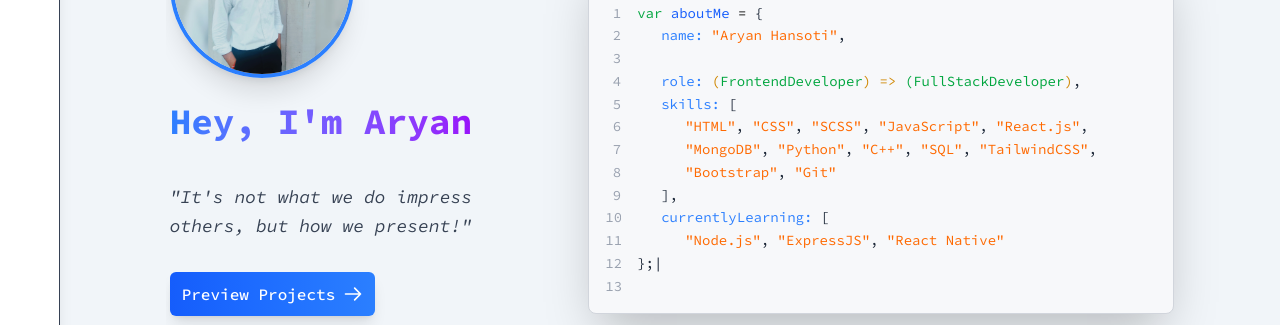
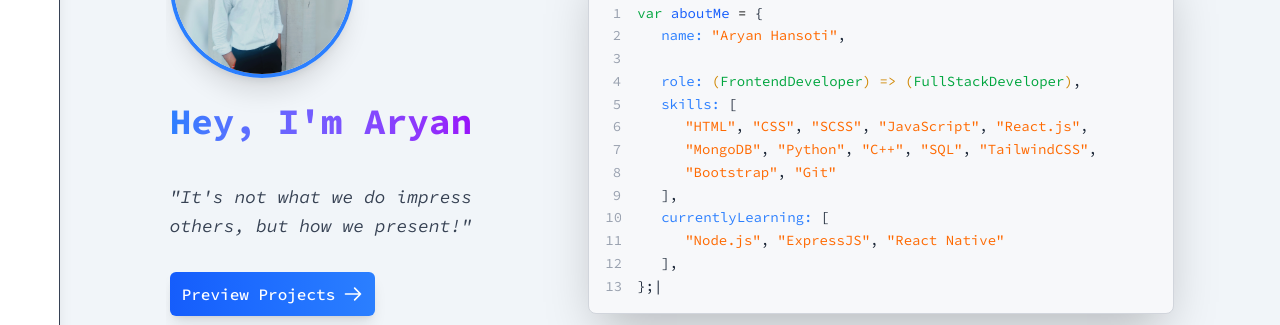
Before and after one commit to TheCodrrr/portfolio, a React (Vite) app in the folder portfolio/: page / in a window 1280 px wide. Shown: the part 297-622 px from the top of the page. Built offline with nearby package versions, Linux system fonts and the light colour scheme.

Commit message:
fix - updated the bug in code syntax design

```diff
--- a/portfolio/src/Home.jsx
+++ b/portfolio/src/Home.jsx
@@ -194,7 +194,7 @@
                                             <span className={darkMode ? "text-[#9cdcfe]" : "text-blue-500"}>role: </span>
                                             <span className={`${darkMode ? "text-[#dcdcaa]" : "text-yellow-600"} break-words`}>
                                                 (</span><span className={`${darkMode ? "text-[#4ec9b0]" : "text-green-600"} break-words`}>FrontendDeveloper</span><span className={darkMode ? "text-[#dcdcaa]" : "text-yellow-600"}>) =&gt; </span>
-                                            <span className={`${darkMode ? "text-[#4ec9b0]" : "text-green-600"} break-words`}>(FullStackDeveloper</span><span className={darkMode ? "text-[#dcdcaa]" : "text-yellow-600"}>)</span>,
+                                            <span className={`${darkMode ? "text-[#4ec9b0]" : "text-green-600"} break-words`}><span className={darkMode ? "text-[#dcdcaa]" : "text-yellow-600"}>(</span>FullStackDeveloper</span><span className={darkMode ? "text-[#dcdcaa]" : "text-yellow-600"}>)</span>,
                                         </div>
                                     </motion.div>
 
@@ -262,11 +262,20 @@
                                             ))}
                                         </div>
                                     </motion.div>
+                                    <motion.div
+                                        initial={{ opacity: 0 }}
+                                        animate={{ opacity: typingComplete ? 1 : 0 }}
+                                        transition={{ delay: 1.9, duration: 0.3 }}
+                                    >
+                                        <div className={`line flex pl-6`}>
+                                            <span className={darkMode ? "text-[#d4d4d4]" : "text-gray-800"}>]</span>,
+                                        </div>
+                                    </motion.div>
 
                                     <motion.div
                                         initial={{ opacity: 0 }}
                                         animate={{ opacity: typingComplete ? 1 : 0 }}
-                                        transition={{ delay: 1.9, duration: 0.3 }}
+                                        transition={{ delay: 2.1, duration: 0.3 }}
                                     >
                                         <div className="line flex">
                                             <span className={darkMode ? "text-[#d4d4d4]" : "text-gray-800"}>{'};'}</span>
```
